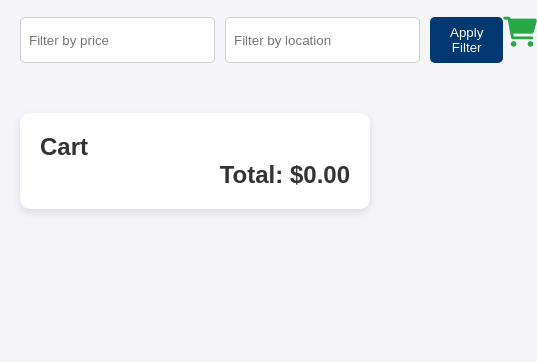
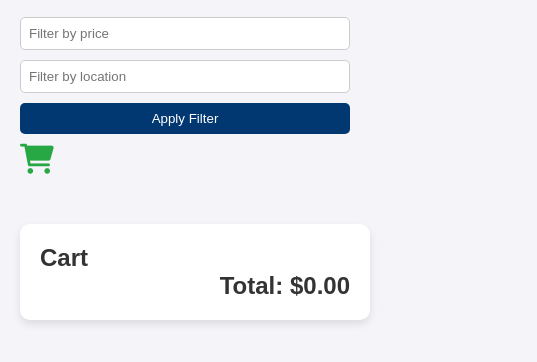
Before and after one commit to Kib3Gabriel/Software-Development, a website: page js/Sync_Async/Assignment7Cart/index.html in a window 390 px wide. Shown: the part 60-422 px from the top of the page, 537 px wide, since content can reach past the window. Drawn offline with Linux system fonts and the light colour scheme; no server answers.

Commit message:
Media queries

```diff
--- a/js/Sync_Async/Assignment7Cart/styles.css
+++ b/js/Sync_Async/Assignment7Cart/styles.css
@@ -169,3 +169,94 @@ h2.heading {
   font-weight: bold;
   text-align: right;
 }
+
+  /* Media Query for Smaller Screens */
+@media (max-width: 990px) {
+  .product-container {
+    grid-template-columns: repeat(2, 1fr); /* 2 columns for medium screens */
+  }
+
+  .filter-cart {
+    flex-direction: column;
+    align-items: flex-start;
+    gap: 20px;
+  }
+
+
+  .filter-option button {
+    width:170px;
+  }
+
+  #cart-list {
+    grid-template-columns: repeat(2, 1fr); /* 2 columns in cart */
+  }
+}
+
+@media(max-width: 896px){
+
+  .filter-option {
+    flex-direction: column;
+    width: 100%;
+  }
+  .filter-option button{
+    width:100%;
+  }
+
+
+
+
+/* Media Query for Small Screens */
+@media (max-width: 600px) {
+  .product-container {
+    grid-template-columns: 1fr;
+  }
+
+  .filter-cart {
+    flex-direction: column;
+    gap: 10px;
+  }
+
+  .filter-option {
+    gap: 10px;
+    flex-direction: column;
+    width: 100%;
+  }
+
+  .filterBtn, .reset-btn {
+    width: 100%;
+  }
+
+  #cart-list {
+    grid-template-columns: 1fr;
+  }
+}
+
+  #cart-list {
+    grid-template-columns: repeat(2, 1fr);
+  }
+}
+
+@media (max-width: 600px) {
+  .product-container {
+    grid-template-columns: 1fr;
+  }
+
+  .filter-cart {
+    flex-direction: column;
+    gap: 10px;
+  }
+
+  .filter-option {
+    gap: 10px;
+    flex-direction: column;
+    width: 100%;
+  }
+
+  .filterBtn, .reset-btn {
+    width: 100%;
+  }
+
+  #cart-list {
+    grid-template-columns: 1fr;
+  }
+}
```
